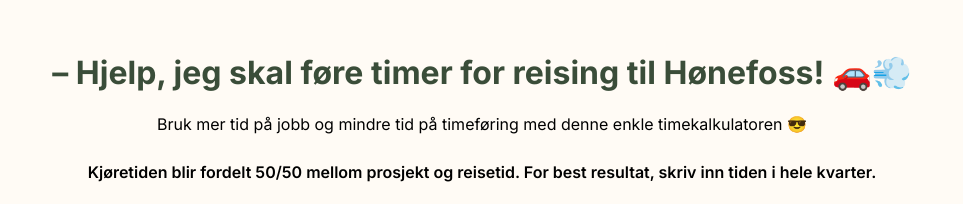
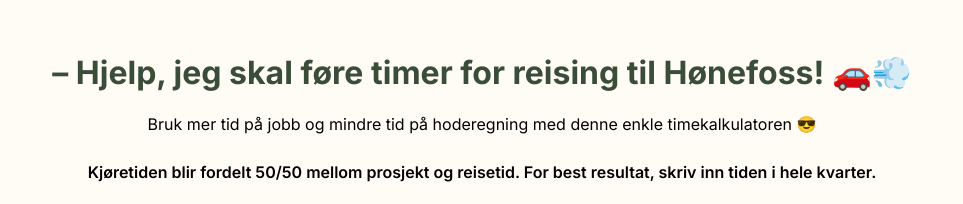
Before and after one commit to erlendst/drivingcalculator, a React (Create React App) app: page / in a window 1280 px wide. Shown: the top 204 px of the page, without its empty margins (158-1121 px from the left). Built offline with nearby package versions, Linux system fonts and the light colour scheme.

Commit message:
Endre fra timeføring til hoderegning

```diff
--- a/src/TimeCalculator.js
+++ b/src/TimeCalculator.js
@@ -86,7 +86,7 @@ const TimeCalculator = () => {
       <div className="headlines">
         <h1>– Hjelp, jeg skal føre timer for reising til Hønefoss! 🚗💨</h1>
         <p>
-          Bruk mer tid på jobb og mindre tid på timeføring med denne enkle
+          Bruk mer tid på jobb og mindre tid på hoderegning med denne enkle
           timekalkulatoren 😎{" "}
         </p>
         <p className="additionalInfo">
```
